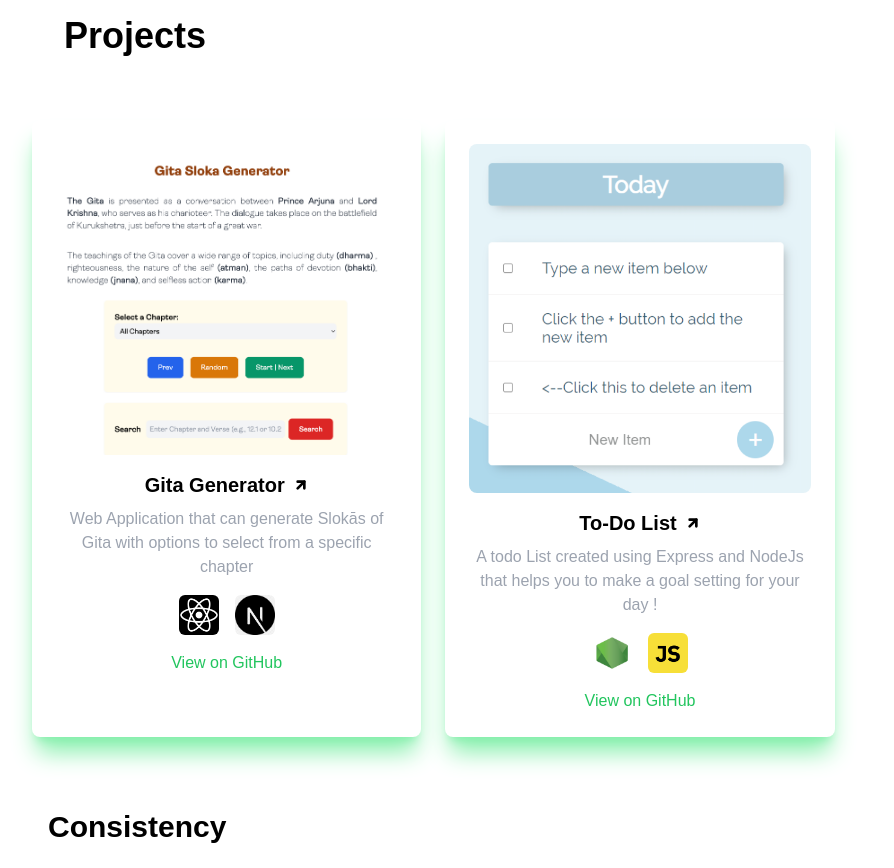
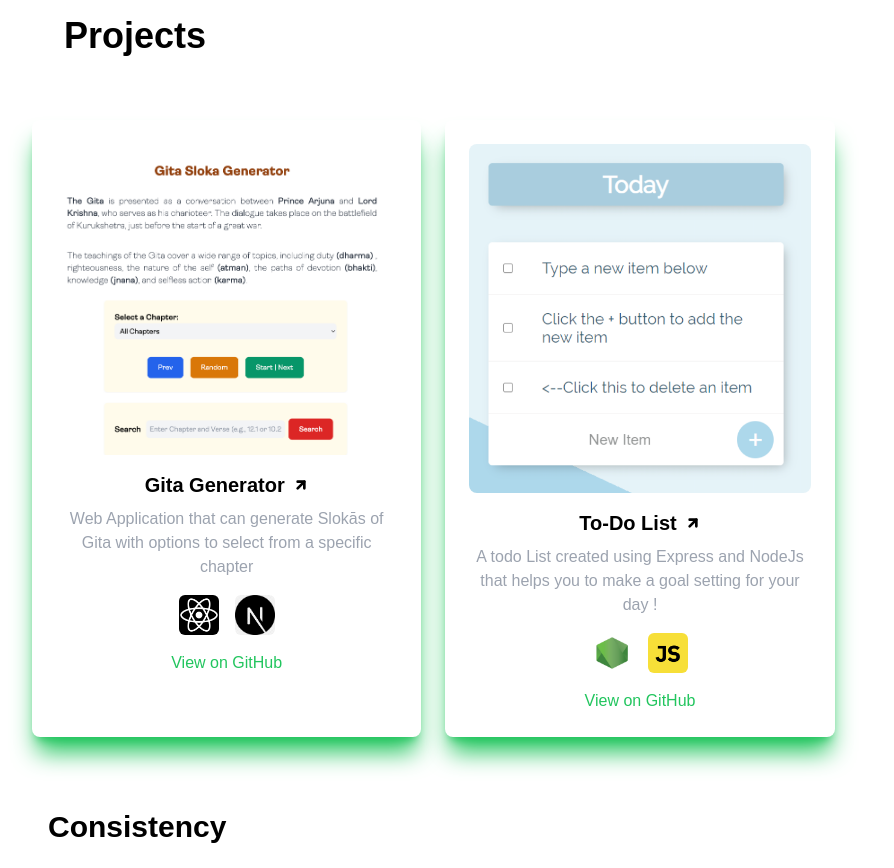
Before and after one commit to psidh/Domain, a Next.js app: page / in a window 1280 px wide. Shown: the part 2480-3348 px from the top of the page, without its empty margins (0-894 px from the left). Built offline with nearby package versions, Linux system fonts and the light colour scheme.

Commit message:
gradient applied

```diff
--- a/src/app/components/Blog.js
+++ b/src/app/components/Blog.js
@@ -8,10 +8,7 @@ const GlobalStyle = createGlobalStyle`
   font-family: 'Ambit';
   src: url('/fonts/Ambit/Ambit-Regular.ttf') format('truetype');
 }
-
-
 `;
-
 const Blog = () => {
   return (
   <main id="blog">
@@ -19,10 +16,11 @@ const Blog = () => {
     <h2 className="md:text-4xl text-2xl font-semibold mb-8">Blog Posts</h2>
       <div className="grid gap-4">
         {blogPosts.map((post, index) => (
-          <div key={index} className=" dark:bg-gray-900 rounded-lg transform hover:scale-105 transition duration-300 shadow-md
+          <div key={index} className=" dark:bg-gray-900 rounded-lg transform hover:scale-105 transition duration-300
+          shadow-lg
           shadow-green-400 hover:shadow-green-900
-          dark:shadow-blue-400
-          dark:hover:shadow-blue-900
+          dark:shadow-blue-700
+          dark:hover:shadow-blue-500
           p-6">
             <h3 className="text-xl font-semibold mb-2 dark:text-gray-200">{post.title}</h3>
             <p className="text-gray-400 ">{post.date}</p>
--- a/src/app/components/Projects.js
+++ b/src/app/components/Projects.js
@@ -8,10 +8,7 @@ const GlobalStyle = createGlobalStyle`
   font-family: 'Ambit';
   src: url('/fonts/Ambit/Ambit-Regular.ttf') format('truetype');
 }
-
-
 `;
-
 const Projects = () => {
   return (
     <section>
@@ -19,7 +16,9 @@ const Projects = () => {
         <h2 className="md:text-4xl text-2xl px-16 text-left font-semibold mb-8">Projects</h2>
         <div className="grid grid-cols-1 gap-6 p-8 md:grid-cols-2 lg:grid-cols-3 md:gap-6 lg:gap-6">
         {projectsData.map((project, index) => (
-          <div key={index} className="dark:bg-gray-900 bg-white shadow-xl shadow-green-300 dark:shadow-blue-900 rounded-lg p-6 mx-auto transform hover:scale-105 transition duration-200">
+          <div key={index} className="dark:bg-gray-900 bg-white shadow-xl shadow-green-500
+          dark:shadow-blue-700 dark:hover:shadow-blue-500
+          rounded-lg p-6 mx-auto transform hover:scale-105 transition duration-200">
               {/* eslint-disable-next-line @next/next/no-img-element */}
             <img src={project.image} alt={project.title} className="mx-auto mb-4 rounded-lg" />
             <a href={project.projectLink} className="text-xl justify-center font-semibold my-2 flex items-center">{project.title}
--- a/src/app/components/Resume.js
+++ b/src/app/components/Resume.js
@@ -6,8 +6,6 @@ const GlobalStyle = createGlobalStyle`
   font-family: 'Ambit';
   src: url('/fonts/Ambit/Ambit-Regular.ttf') format('truetype');
 }
-
-
 `;
 
 const Resume = () => {
@@ -101,9 +99,12 @@ const Resume = () => {
         <span className="md:text-left lg:ml-3
         text-transparent bg-clip-text
         bg-gradient-to-b from-black to-gray-500
+        hover:bg-gradient-to-t hover:from-gray-300  hover:to-gray-500
         dark:bg-gradient-to-t
         dark:from-gray-500
-        dark:to-gray-300">
+        dark:to-gray-300
+
+        ">
         Tech Stack</span> <svg
             xmlns="http://www.w3.org/2000/svg"
             width="24"
@@ -134,6 +135,7 @@ const Resume = () => {
         <span className="md:text-left lg:ml-3
           text-transparent bg-clip-text
           bg-gradient-to-b from-black to-gray-500
+          hover:bg-gradient-to-t hover:from-gray-300  hover:to-gray-500
           dark:bg-gradient-to-t
           dark:from-gray-500
           dark:to-gray-300">Skills ⚒️</span>
```
